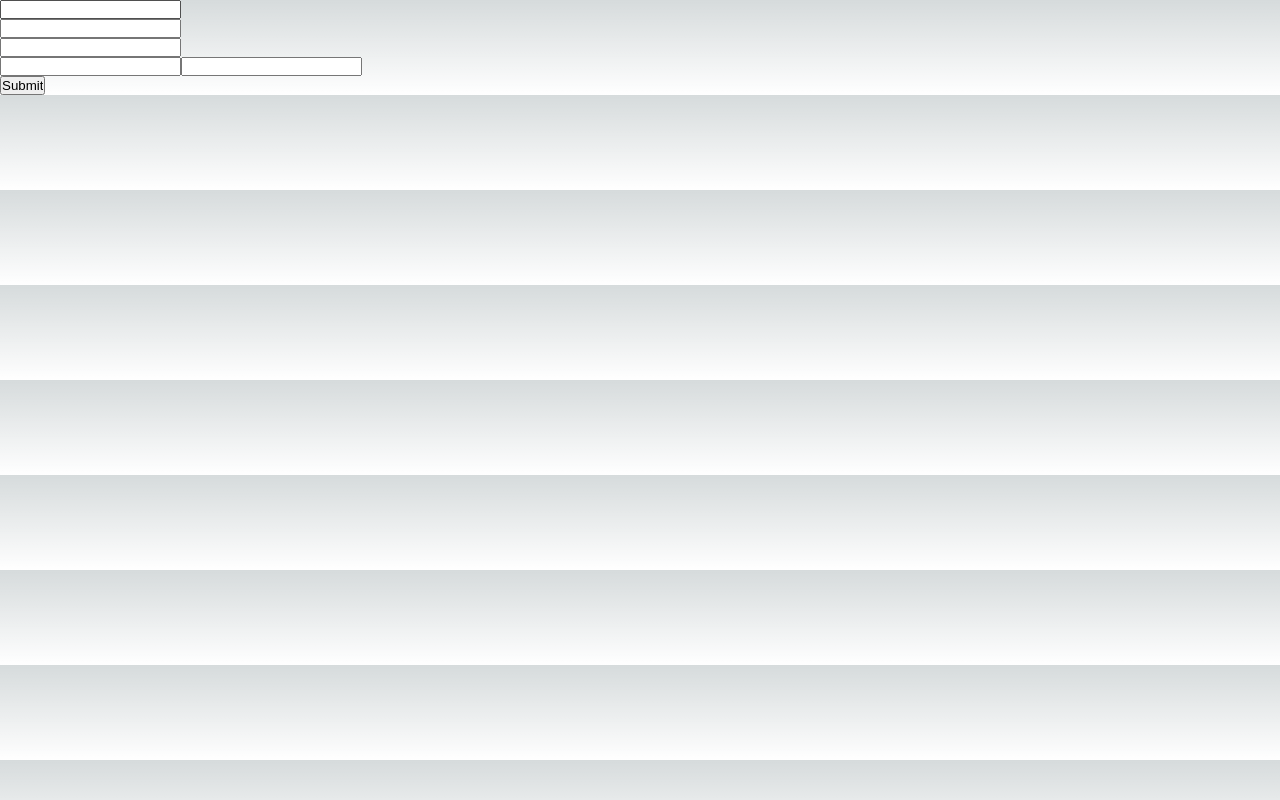
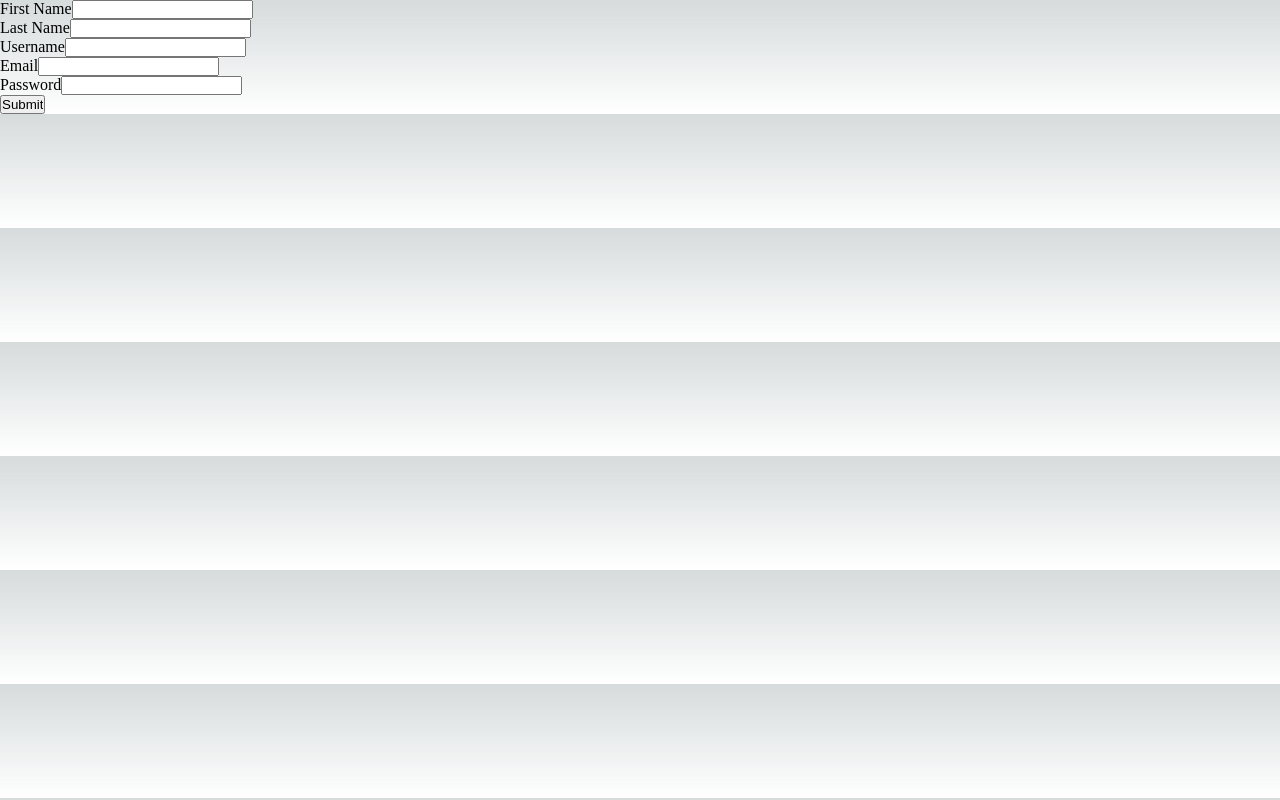
Before and after one commit to mariahmcdaniel/wood-guitars-ui, a Next.js app: page /register in a window 1280 px wide. Built offline with nearby package versions, Linux system fonts and the light colour scheme.

Commit message:
labels on register form

```diff
--- a/pages/register.js
+++ b/pages/register.js
@@ -16,7 +16,8 @@ export default function Register() {
   return (
     <form onSubmit={handleSubmit(onSubmit)}>
       <div className="form-control">
-      <input {...register("firstName", {
+        <label>First Name</label>
+        <input {...register("firstName", {
         required: <p style={{ color: "red" }}>Name fields are required</p>,
         maxLength: 20,
         pattern: {
@@ -26,7 +27,8 @@ export default function Register() {
       })} />
       </div>
       <div className="form-control">
-      <input {...register("lastName", {
+        <label>Last Name</label>
+        <input {...register("lastName", {
         required: <p style={{ color: "red" }}>Name fields are required</p>,
         maxLength: 20,
         pattern: {
@@ -36,7 +38,8 @@ export default function Register() {
       })} />
       </div>
       <div className="form-control">
-      <input {...register("username", {
+        <label>Username</label>
+        <input {...register("username", {
         required: <p style={{ color: "red" }}>Please enter a username.</p>,
         maxLength: 20,
         pattern: {
@@ -46,14 +49,18 @@ export default function Register() {
       })} />
       </div>
       <div className="form-control">
-      <input {...register("email", {
+        <label>Email</label>
+        <input {...register("email", {
         required: <p style={{ color: "red" }}>email is required for registration</p>,
         pattern: {
           value: /^[a-zA-Z0-9.!#$%&'*+/=?^_`{|}~-]+@[a-zA-Z0-9-]+(?:\.[a-zA-Z0-9-]+)*$/,
         message: <p style={{ color: "red" }}>Please enter a valid email address</p>
               }
         })} />
-      <input type="password" {...register("password", {
+      </div>
+      <div className="form-control">
+        <label>Password</label>
+        <input type="password" {...register("password", {
         required: <p style={{ color: "red" }}>Password field is required</p>,
         maxLength: 20,
         pattern: {
```
